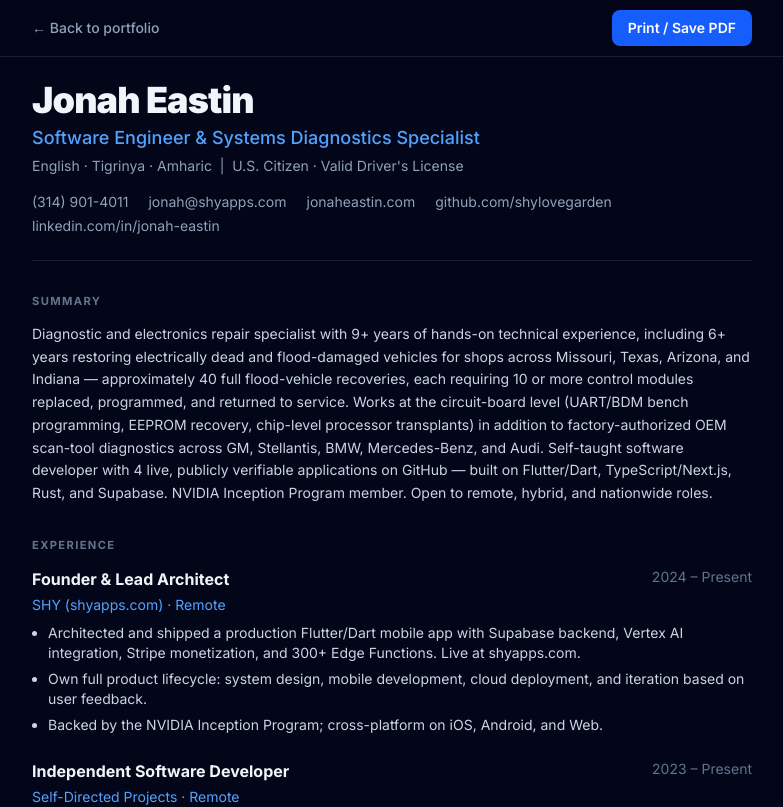
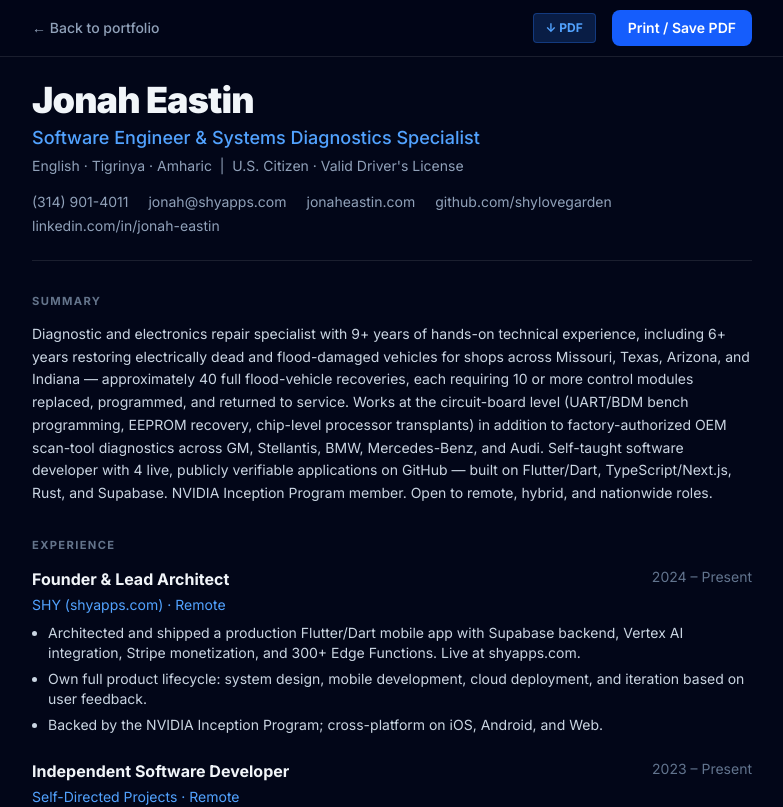
Before and after one commit to shylovegarden/portfolio-site, a Next.js app: page /resume in a window 1280 px wide. Shown: the top 807 px of the page, without its empty margins (248-1031 px from the left). Built offline with nearby package versions, Linux system fonts and the light colour scheme.

Commit message:
feat: add vercel analytics, opengraph image, and pdf download link

```diff
--- a/package.json
+++ b/package.json
@@ -9,6 +9,7 @@
     "lint": "eslint"
   },
   "dependencies": {
+    "@vercel/analytics": "^2.0.1",
     "next": "16.3.1",
     "react": "19.2.8",
     "react-dom": "19.2.8"
--- a/src/app/layout.tsx
+++ b/src/app/layout.tsx
@@ -1,5 +1,6 @@
 import type { Metadata } from "next";
 import { Inter, JetBrains_Mono } from "next/font/google";
+import { Analytics } from "@vercel/analytics/react";
 import "./globals.css";
 
 const inter = Inter({
@@ -61,7 +62,10 @@ export default function RootLayout({ children }: LayoutProps<"/">) {
       lang="en"
       className={`${inter.variable} ${jetbrainsMono.variable} h-full antialiased`}
     >
-      <body className="min-h-full flex flex-col bg-slate-950">{children}</body>
+      <body className="min-h-full flex flex-col bg-slate-950">
+        {children}
+        <Analytics />
+      </body>
     </html>
   );
 }
--- a/src/app/resume/page.tsx
+++ b/src/app/resume/page.tsx
@@ -30,7 +30,16 @@ export default function ResumePage() {
           <Link href="/" className="text-sm font-medium text-slate-400 hover:text-white transition-colors">
             ← Back to portfolio
           </Link>
-          <PrintButton />
+          <div className="flex gap-4 items-center">
+            <a
+              href="/Jonah_Eastin_Resume.pdf"
+              download
+              className="text-xs font-bold bg-blue-500/20 text-blue-400 hover:bg-blue-500/30 px-3 py-1.5 rounded border border-blue-500/30 transition-colors"
+            >
+              ↓ PDF
+            </a>
+            <PrintButton />
+          </div>
         </div>
       </div>
 
```
Also changed, not shown: src/app/opengraph-image.jpg (added), 1 other file (tests, documents, lock files or other folders).
